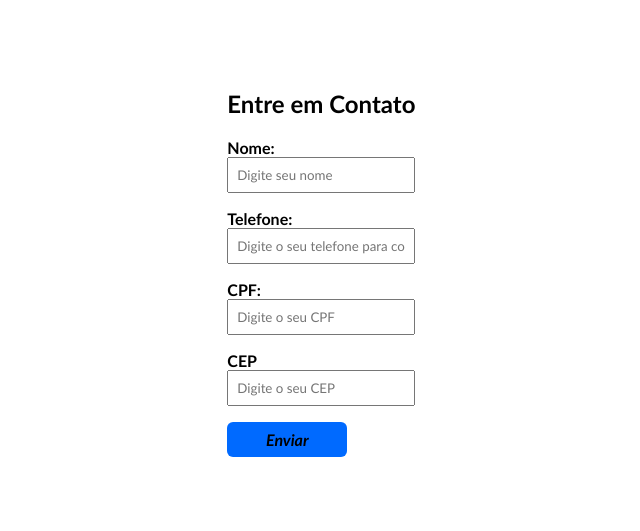
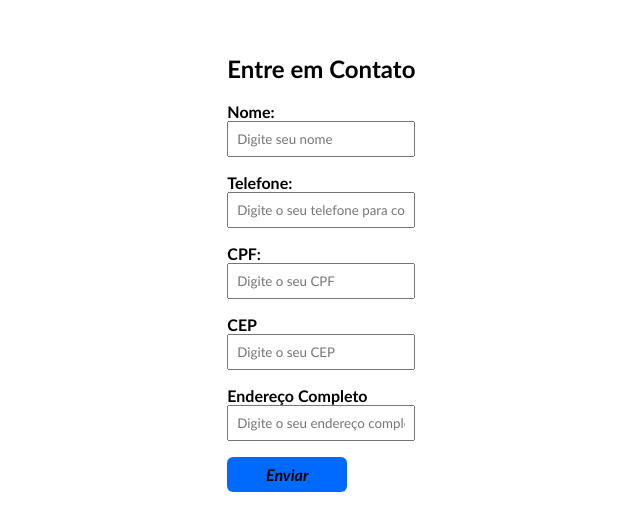
Before and after one commit to Andlonely/ebac-engenheiro-front-end, a plain HTML site: page index.html in a window 1280 px wide. Shown: the part 129-660 px from the top of the page, without its empty margins (301-941 px from the left). Drawn offline with nearby package versions, Linux system fonts and the light colour scheme.

Commit message:
add endereço

```diff
--- a/index.html
+++ b/index.html
@@ -28,6 +28,10 @@
                     <label for="CEP">CEP</label>
                     <input type="text" id="CEP" placeholder="Digite o seu CEP " name="CEP">
                 </div>
+                <div class="form-campo">
+                    <label for="enderecoCompleto">Endereço Completo</label>
+                    <input type="text" id="endereço" placeholder="Digite o seu endereço completo " name="endereço">
+                </div>
                 <button type="submit">Enviar</button>
             </form>
         </div>
--- a/js/main.js
+++ b/js/main.js
@@ -19,6 +19,9 @@ $(function () {
             telefone: {
                 required: true
             },
+            endereço: {
+                required: true
+            },
         },
         // MUDA A MENSAGEM PADRÃO DE ERRO PARA A MENSAGEM ABAIXO
         messages: {
```
